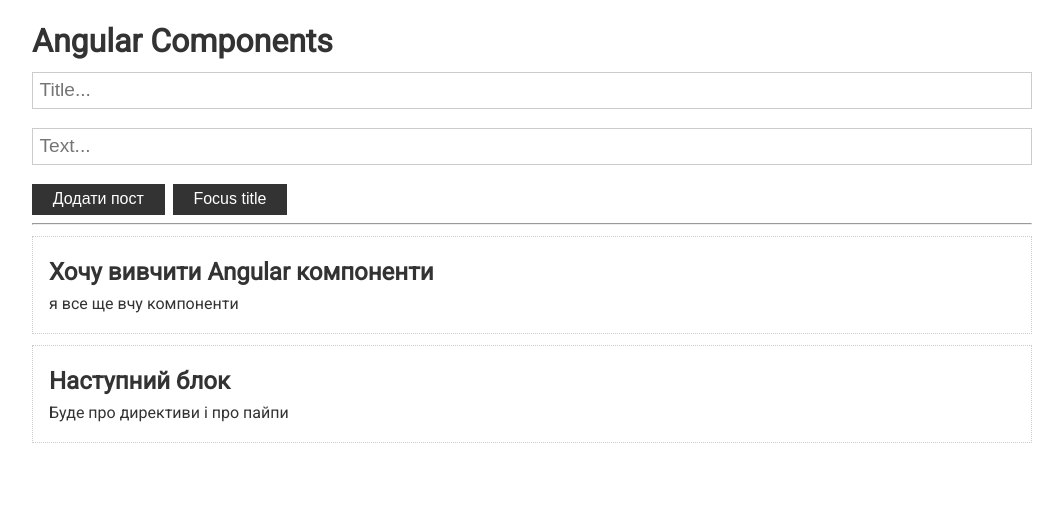
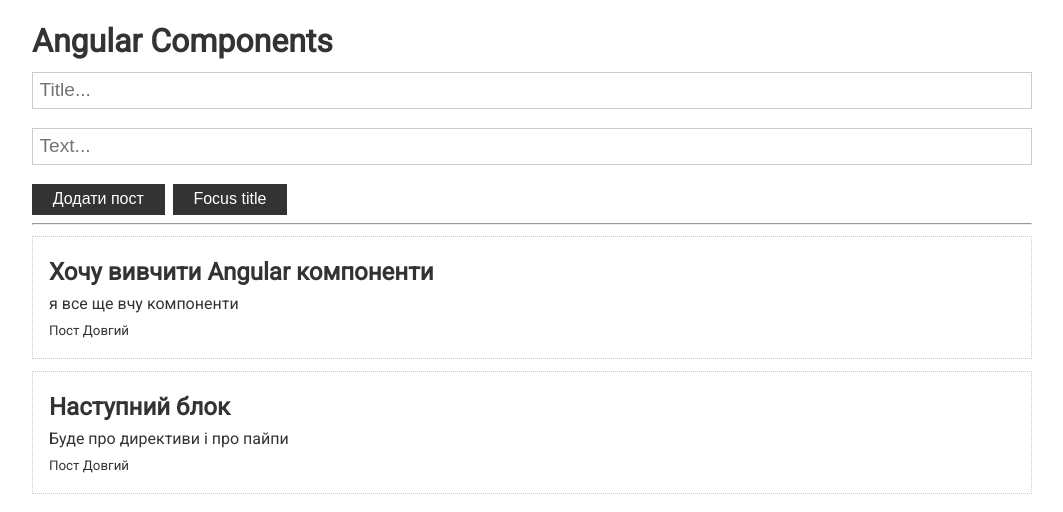
Before and after one commit to yurnak/angular-basics, an Angular app: page / in a window 1280 px wide. Shown: the top 512 px of the page, without its empty margins (108-1171 px from the left). Built offline with nearby package versions, Linux system fonts and the light colour scheme.

Commit message:
25 lesson Transfer HTML into the component

```diff
--- a/src/app/app.component.html
+++ b/src/app/app.component.html
@@ -3,13 +3,19 @@
 
   <app-post-form
   (onAdd)="updatePosts($event)"
-  ></app-post-form>
+  >
+  </app-post-form>
 
   <hr />
   <app-post
   *ngFor="let post of posts"
   [post]="post"
-  ></app-post>
+  >
+    <small *ngIf="post.text.length > 10; else short">Пост Довгий</small>
+    <ng-template #short><small>Пост Короткий</small></ng-template>
+
+  </app-post>
+
 
 
 </div>
--- a/src/app/post/post.component.html
+++ b/src/app/post/post.component.html
@@ -1,4 +1,6 @@
 <div class="card">
   <h2>{{post.title}}</h2>
   <p>{{post.text}}</p>
+
+  <ng-content> </ng-content>
 </div>
```
